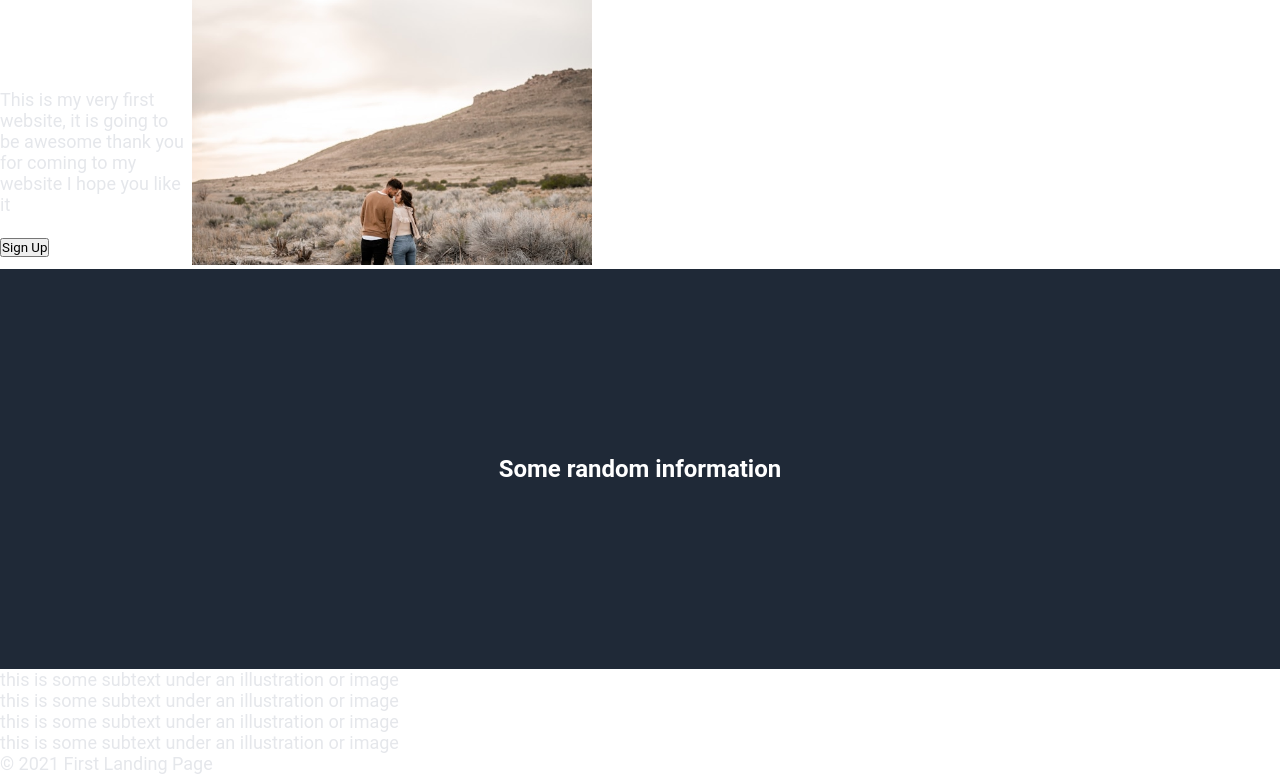
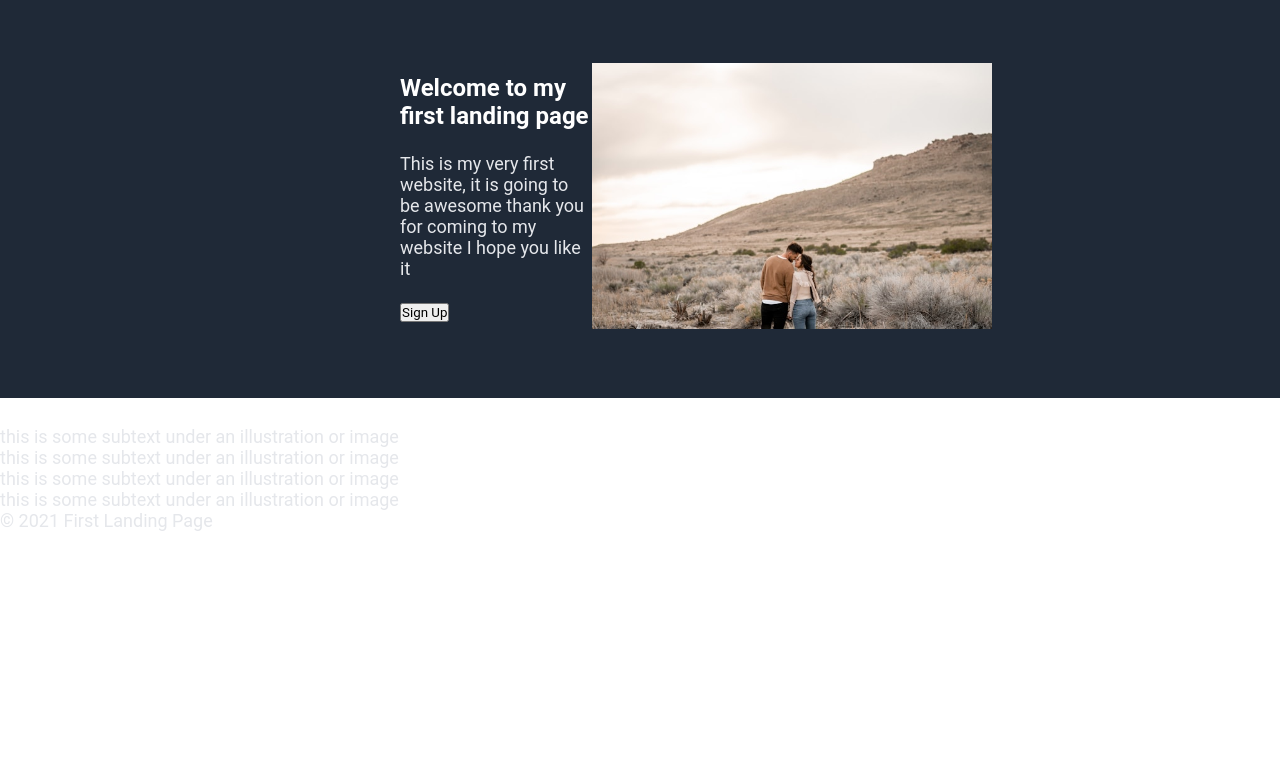
Before and after one commit to Coder-Cam1/landing-page-practice, a plain HTML site: page index.html in a window 1280 px wide. Shown: the part 62-836 px from the top of the page. After the commit the page ends 800 px from the top, so only its background shows below. Drawn offline with Linux system fonts and the light colour scheme.

Commit message:
Change class names to fix issues with the index.html
Index.html changed so this is an updated framework for the styles so it still works.

```diff
--- a/styles.css
+++ b/styles.css
@@ -5,12 +5,12 @@
     box-sizing: border-box;
 }
 
-nav, .s-1, .hero-wrapper
+nav, .s-h, .hero-wrapper
 {
     display: flex;
 }
 
-nav, .s-1 {
+nav, .s-h {
     background-color: #1f2937;
 }
 
@@ -41,7 +41,7 @@ a {
     padding: 1em;
 }
 
-.s-1 {
+.s-h {
     height: 50vh;
     justify-content: center;
     align-items: center;
```
